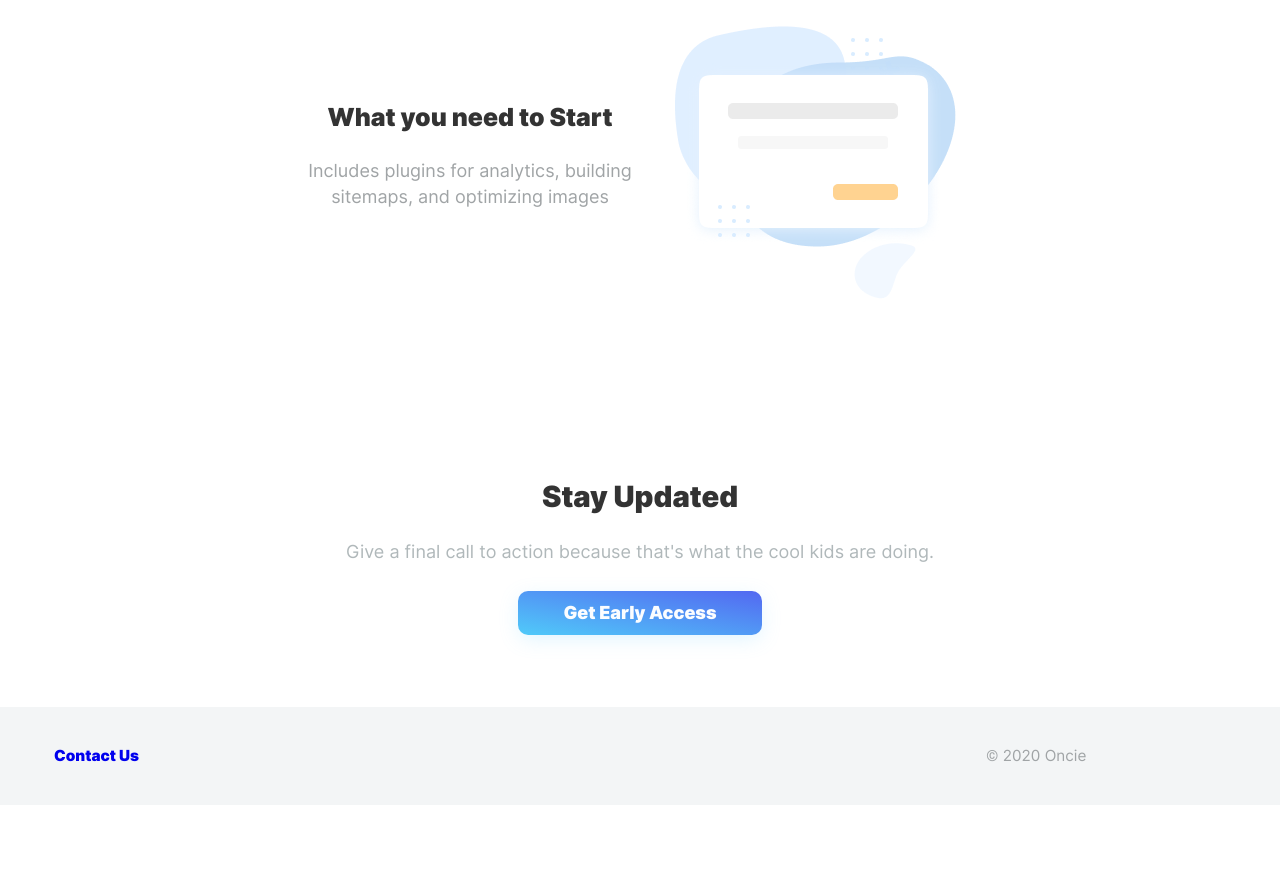
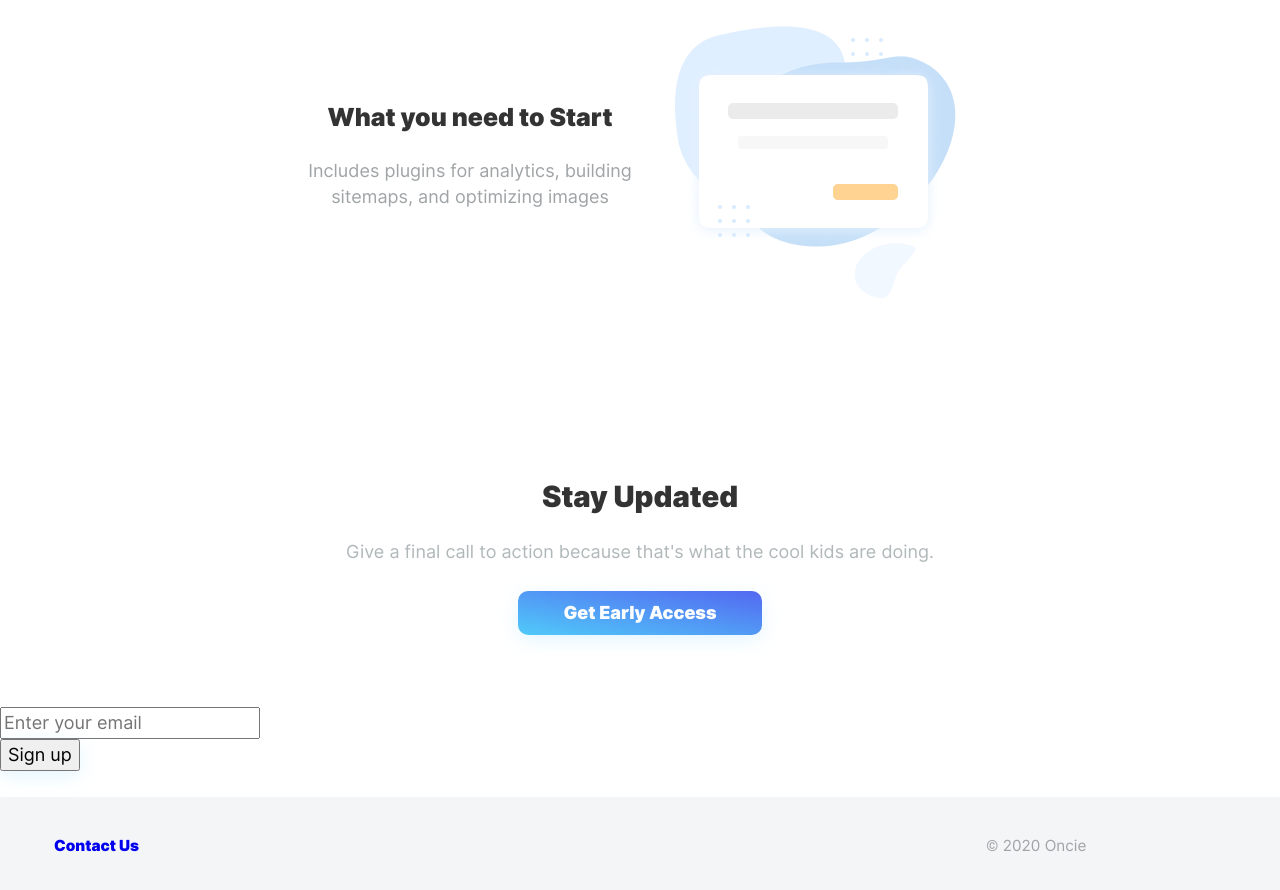
Before and after one commit to AnnaBmnn/oncie-landing, a Gatsby site: page / in a window 1280 px wide. Shown: the part 1107-1997 px from the top of the page. Before the commit the page ends 1912 px from the top, so only its background shows below. Built offline with nearby package versions, Linux system fonts and the light colour scheme; Gatsby itself is replaced by a stand-in of ours; a web font is replaced by a local one.

Commit message:
add mailchimp form signup with NO styling

```diff
--- a/gatsby-config.js
+++ b/gatsby-config.js
@@ -10,6 +10,7 @@ module.exports = {
     `gatsby-transformer-sharp`,
     `gatsby-plugin-sharp`,
     `gatsby-plugin-sitemap`,
+    `gatsby-plugin-sass`,
     {
       resolve: `gatsby-plugin-google-analytics`,
       options: {
@@ -23,5 +24,12 @@ module.exports = {
         path: `${__dirname}/src/images`,
       },
     },
+    {
+      resolve: `gatsby-plugin-mailchimp`,
+      options: {
+        endpoint:
+          "https://gmail.us4.list-manage.com/subscribe/post?u=339f393b8513e549e9278a6bc&amp;id=c43aac69db",
+      },
+    },
   ],
 }
--- a/package.json
+++ b/package.json
@@ -8,11 +8,14 @@
     "gatsby": "^2.1.37",
     "gatsby-image": "^2.0.34",
     "gatsby-plugin-google-analytics": "^2.0.17",
+    "gatsby-plugin-mailchimp": "^5.1.2",
     "gatsby-plugin-react-helmet": "^3.0.10",
+    "gatsby-plugin-sass": "^2.2.3",
     "gatsby-plugin-sharp": "^2.0.29",
     "gatsby-plugin-sitemap": "^2.0.10",
     "gatsby-source-filesystem": "^2.0.27",
     "gatsby-transformer-sharp": "^2.1.17",
+    "node-sass": "^4.13.1",
     "prop-types": "^15.7.2",
     "react": "^16.8.4",
     "react-dom": "^16.8.4",
--- a/src/components/button.js
+++ b/src/components/button.js
@@ -1,7 +1,7 @@
 import React from "react"
 
 import { COLORS, BORDER_RADIUS, GRADIENT } from "../styles/constants"
-import "../styles/button.css"
+import "../styles/components/button.scss"
 
 const Button = ({ children }) => (
   <button
--- /dev/null
+++ b/src/components/form-mailchimp.js
@@ -0,0 +1,50 @@
+import React, { useState } from "react"
+
+import PropTypes from "prop-types"
+
+import addToMailchimp from "gatsby-plugin-mailchimp"
+
+const FormMailchimp = () => {
+  const [email, setEmail] = useState()
+  const [message, setMessage] = useState()
+  const [disabled, setDisabled] = useState(false)
+
+  const handleSubmit = async event => {
+    event.preventDefault()
+    setDisabled(true)
+    setMessage("Sending...")
+    const response = await addToMailchimp(email)
+    if (response.result === "error") {
+      if (response.msg.toLowerCase().includes("already subscribed")) {
+        setMessage("You're already on to the list!")
+      } else {
+        setMessage("Some error occured while subscribing you to the list.")
+      }
+      setDisabled(false)
+    } else {
+      setMessage(
+        "Thanks! Please check your e-mail and click the confirmation link."
+      )
+    }
+  }
+
+  return (
+    <div>
+      <form onSubmit={handleSubmit}>
+        <input
+          aria-label="Email address"
+          onChange={event => setEmail(event.target.value)}
+          placeholder="Enter your email"
+          required
+          type="email"
+        />
+        <div>
+          <button>Sign up</button>
+        </div>
+      </form>
+      <div>{message}</div>
+    </div>
+  )
+}
+
+export default FormMailchimp
--- a/src/components/layout.js
+++ b/src/components/layout.js
@@ -10,8 +10,9 @@ import PropTypes from "prop-types"
 import { StaticQuery, graphql } from "gatsby"
 
 import Footer from "./footer"
-import "../styles/typographie.css"
-import "../styles/default.css"
+import FormMailchimp from "./form-mailchimp"
+import "../styles/typographie.scss"
+import "../styles/default.scss"
 
 const Layout = ({ children }) => (
   <StaticQuery
@@ -33,6 +34,7 @@ const Layout = ({ children }) => (
         >
           <main>{children}</main>
         </div>
+        <FormMailchimp></FormMailchimp>
         <Footer siteTitle={data.site.siteMetadata.title} />
       </>
     )}
```
Also changed, not shown: src/styles/components/button.scss (renamed from src/styles/button.css), src/styles/default.scss (renamed from src/styles/default.css), src/styles/typographie.scss (renamed from src/styles/typographie.css), 1 other file.
